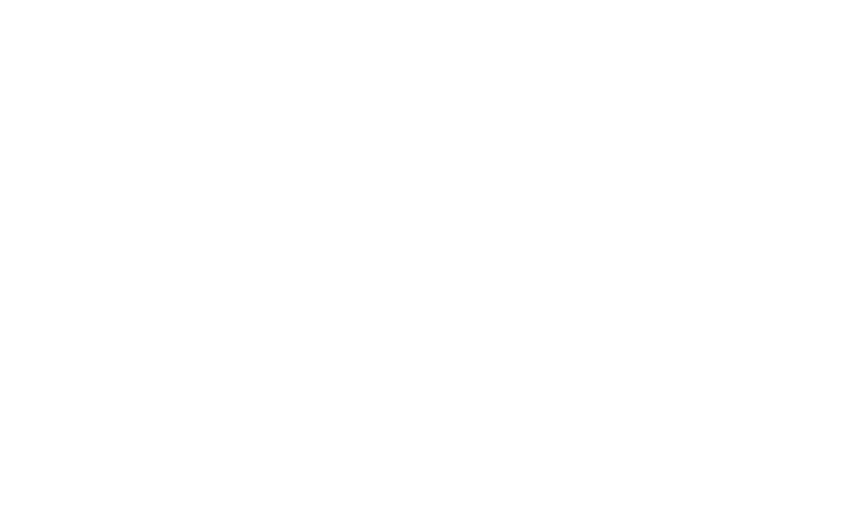
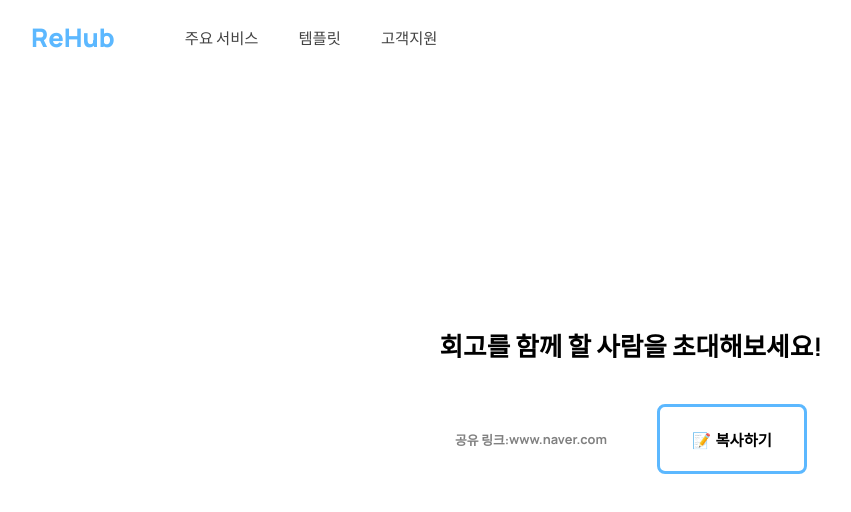
Before and after one commit to choorai/retrospect-frontend, a React (Create React App) app: page /invitation in a window 1280 px wide. Before the commit this address had no page. Shown: the top 512 px of the page, without its empty margins (9-860 px from the left). Built offline with nearby package versions, Linux system fonts and the light colour scheme; a web font is replaced by a local one.

Commit message:
RH-12: 초대 페이지 구현 (rebase)

```diff
--- /dev/null
+++ b/src/components/invitation/Invitation.module.css
@@ -0,0 +1,45 @@
+.rootContainer {
+  /* 현재 section container 화면 정중앙 위치 */
+  display: flex;
+  flex-direction: column;
+  align-items: center; /* 수평 중앙 정렬 */
+  justify-content: center; /* 수직 중앙 정렬 */
+  height: 100vh; /* 브라우저의 높이만큼 .container 의 영역 */
+}
+
+.content {
+  width: 700px;
+}
+
+.title {
+  font-size: 2vw;
+  font-weight: bold;
+  text-align: center;
+}
+
+.subTitle {
+  margin: 40px auto 0;
+  width: 500px;
+  text-align: center;
+  font-size: 1vw;
+  color: gray;
+  font-weight: bold;
+  display: flex;
+  justify-content: center;
+  align-items: center;
+}
+
+.copyButton {
+  height: 70px;
+  width: 150px;
+  font-size: 1.2vw;
+  font-weight: bold;
+  margin-left: 50px;
+  background-color: transparent;
+  border: var(--primary-color) solid 3px;
+  border-radius: 8px;
+}
+
+.copyButton:hover {
+  cursor: pointer;
+}
--- /dev/null
+++ b/src/components/invitation/Invitation.tsx
@@ -0,0 +1,30 @@
+import React, { useState } from 'react';
+import styles from './Invitation.module.css';
+
+const Invitation: React.FC = () => {
+  const [copyLink] = useState('www.naver.com'); // TODO: 추후 API 연동
+
+  const handleOnCopyLink = (): void => {
+    const element = document.querySelector('.copyLink');
+    const link = element!.textContent;
+    navigator.clipboard.writeText(link || '').then(() => {
+      alert('복사 완료!');
+    });
+  };
+
+  return (
+    <section className={styles.rootContainer}>
+      <div className={styles.content}>
+        <div className={styles.title}>회고를 함께 할 사람을 초대해보세요!</div>
+        <div className={styles.subTitle}>
+          공유 링크: <span className={'copyLink'}>{copyLink}</span>
+          <button className={styles.copyButton} onClick={handleOnCopyLink}>
+            📝 복사하기
+          </button>
+        </div>
+      </div>
+    </section>
+  );
+};
+
+export default Invitation;
--- /dev/null
+++ b/src/pages/invitation/page.tsx
@@ -0,0 +1,14 @@
+import React from 'react';
+import MainNavBar from '../../components/main/MainNavBar';
+import Invitation from '../../components/invitation/Invitation';
+
+const InvitationPage = () => {
+  return (
+    <>
+      <MainNavBar />
+      <Invitation />
+    </>
+  );
+};
+
+export default InvitationPage;
--- /dev/null
+++ b/src/routes/InvitationRoutes.tsx
@@ -0,0 +1,12 @@
+import { RouteObject } from 'react-router-dom';
+import InvitationPage from '../pages/invitation/page';
+import React from 'react';
+
+const InvitationRoutes: RouteObject[] = [
+  {
+    path: '/invitation',
+    element: <InvitationPage />,
+  },
+];
+
+export default InvitationRoutes;
--- a/src/routes/index.tsx
+++ b/src/routes/index.tsx
@@ -6,6 +6,7 @@
 import customerSupportRoutes from './CustomerSupportRoutes';
 import retrospectSettingsRoutes from './RetrospectSettingsRoutes';
 import loginRoutes from './LoginRoutes';
+import invitationRoutes from './InvitationRoutes';
 
 const routes: RouteObject[] = [
   ...homeRoutes,
@@ -15,6 +16,7 @@
   ...customerSupportRoutes,
   ...retrospectSettingsRoutes,
   ...loginRoutes,
+  ...invitationRoutes,
 ];
 
 export default routes;
```
